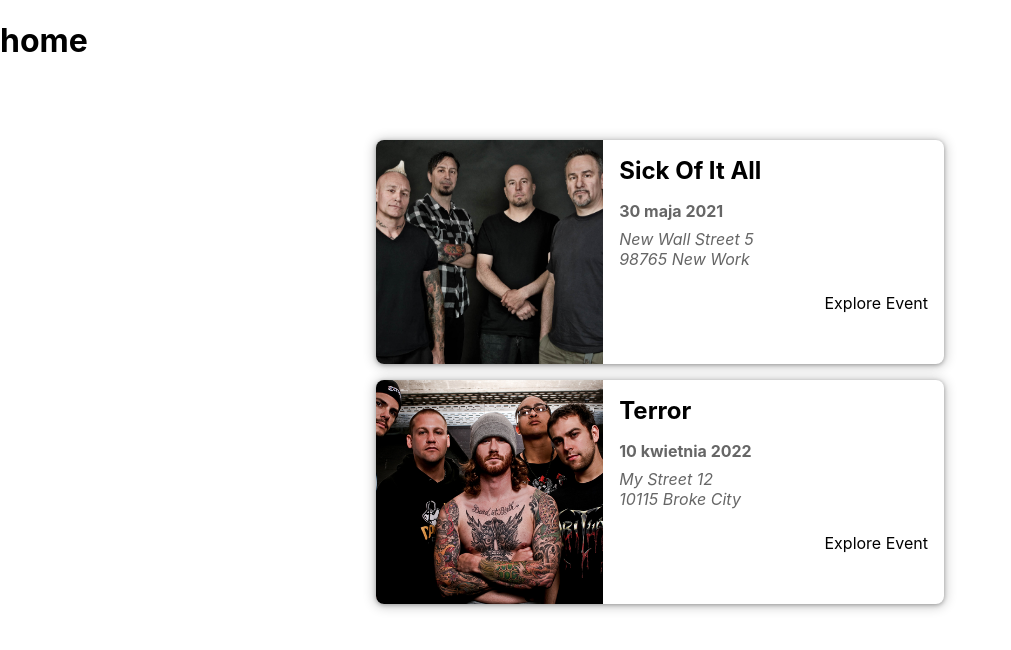
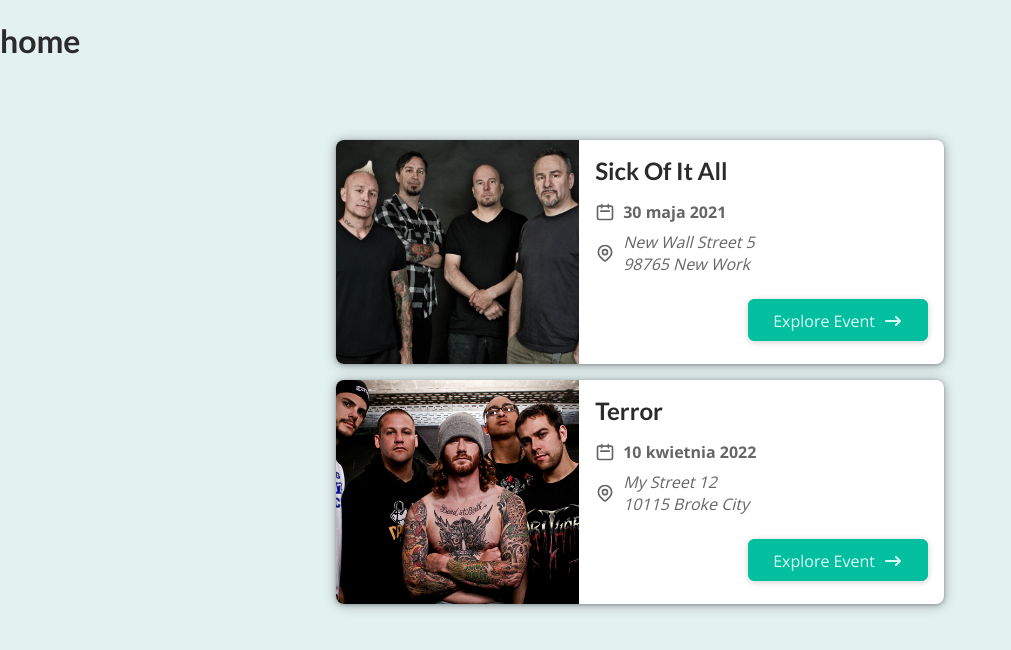
Before and after one commit to zdolny/nextjs-events-app, a Next.js app: page / in a window 1280 px wide. Shown: the top 650 px of the page, without its empty margins (0-1011 px from the left). Built offline with nearby package versions, Linux system fonts and the light colour scheme.

Commit message:
add button, icons

```diff
--- a/components/events/EventItem.js
+++ b/components/events/EventItem.js
@@ -1,5 +1,8 @@
-import Link from "next/link";
+import Button from "../ui/Button";
 import styles from "./EventItem.module.css";
+import DateIcon from "../icons/date-icon";
+import AddressIcon from "../icons/address-icon";
+import ArrowRightIcon from "../icons/arrow-right-icon";
 
 const EventItem = ({ title, image, date, location, id }) => {
   const humanReadableDate = new Date(date).toLocaleDateString("pl-PL", {
@@ -17,14 +20,21 @@
         <div className={styles.summary}>
           <h2>{title}</h2>
           <div className={styles.date}>
+            <DateIcon />
             <time>{humanReadableDate}</time>
           </div>
           <div className={styles.address}>
+            <AddressIcon />
             <address>{formattedAddress}</address>
           </div>
         </div>
         <div className={styles.actions}>
-          <Link href={exploreLink}>Explore Event</Link>
+          <Button link={exploreLink}>
+            <span>Explore Event</span>
+            <span className={styles.icon}>
+              <ArrowRightIcon />{" "}
+            </span>{" "}
+          </Button>
         </div>
       </div>
     </li>
--- /dev/null
+++ b/components/icons/address-icon.js
@@ -0,0 +1,25 @@
+function AddressIcon() {
+  return (
+    <svg
+      xmlns='http://www.w3.org/2000/svg'
+      fill='none'
+      viewBox='0 0 24 24'
+      stroke='currentColor'
+    >
+      <path
+        strokeLinecap='round'
+        strokeLinejoin='round'
+        strokeWidth={2}
+        d='M17.657 16.657L13.414 20.9a1.998 1.998 0 01-2.827 0l-4.244-4.243a8 8 0 1111.314 0z'
+      />
+      <path
+        strokeLinecap='round'
+        strokeLinejoin='round'
+        strokeWidth={2}
+        d='M15 11a3 3 0 11-6 0 3 3 0 016 0z'
+      />
+    </svg>
+  );
+}
+
+export default AddressIcon;
--- /dev/null
+++ b/components/icons/arrow-right-icon.js
@@ -0,0 +1,17 @@
+function ArrowRightIcon() {
+  return (
+    <svg
+      xmlns='http://www.w3.org/2000/svg'
+      viewBox='0 0 20 20'
+      fill='currentColor'
+    >
+      <path
+        fillRule='evenodd'
+        d='M12.293 5.293a1 1 0 011.414 0l4 4a1 1 0 010 1.414l-4 4a1 1 0 01-1.414-1.414L14.586 11H3a1 1 0 110-2h11.586l-2.293-2.293a1 1 0 010-1.414z'
+        clipRule='evenodd'
+      />
+    </svg>
+  );
+}
+
+export default ArrowRightIcon;
--- /dev/null
+++ b/components/icons/date-icon.js
@@ -0,0 +1,19 @@
+function DateIcon() {
+  return (
+    <svg
+      xmlns='http://www.w3.org/2000/svg'
+      fill='none'
+      viewBox='0 0 24 24'
+      stroke='currentColor'
+    >
+      <path
+        strokeLinecap='round'
+        strokeLinejoin='round'
+        strokeWidth={2}
+        d='M8 7V3m8 4V3m-9 8h10M5 21h14a2 2 0 002-2V7a2 2 0 00-2-2H5a2 2 0 00-2 2v12a2 2 0 002 2z'
+      />
+    </svg>
+  );
+}
+
+export default DateIcon;
--- /dev/null
+++ b/components/ui/Button.js
@@ -0,0 +1,12 @@
+import Link from "next/link";
+import styles from "./Button.module.css";
+
+const Button = (props) => {
+  return (
+    <Link href={props.link}>
+      <a className={styles.btn}>{props.children}</a>
+    </Link>
+  );
+};
+
+export default Button;
--- /dev/null
+++ b/components/ui/Button.module.css
@@ -0,0 +1,18 @@
+.btn {
+  text-decoration: none;
+  cursor: pointer;
+  font: inherit;
+  background-color: #03be9f;
+  border: 1px solid #03be9f;
+  border-radius: 6px;
+  color: #dafff7;
+  padding: 0.5rem 1.5rem;
+  text-align: center;
+  box-shadow: 0 1px 6px rgba(0, 0, 0, 0.2);
+}
+
+.btn:hover,
+.btn:active {
+  background-color: #02afa1;
+  border-color: #02afa1;
+}
--- a/styles/globals.css
+++ b/styles/globals.css
@@ -1,16 +1,33 @@
-html,
-body {
-  padding: 0;
-  margin: 0;
-  font-family: -apple-system, BlinkMacSystemFont, Segoe UI, Roboto, Oxygen,
-    Ubuntu, Cantarell, Fira Sans, Droid Sans, Helvetica Neue, sans-serif;
-}
-
-a {
-  color: inherit;
-  text-decoration: none;
-}
+@import url("https://fonts.googleapis.com/css2?family=Lato:wght@400;700&family=Open+Sans:wght@400;700&display=swap");
 
 * {
   box-sizing: border-box;
 }
+
+body {
+  margin: 0;
+  font-family: "Open Sans", "Lato", sans-serif;
+  color: #414141;
+  background-color: #e4f1f1;
+}
+
+h1,
+h2,
+h3,
+h4,
+h5,
+h6 {
+  font-family: "Lato", sans-serif;
+  color: #2b2b2b;
+}
+
+ul {
+  list-style: none;
+  margin: 0;
+  padding: 0;
+}
+
+.center {
+  margin: auto;
+  text-align: center;
+}
```
